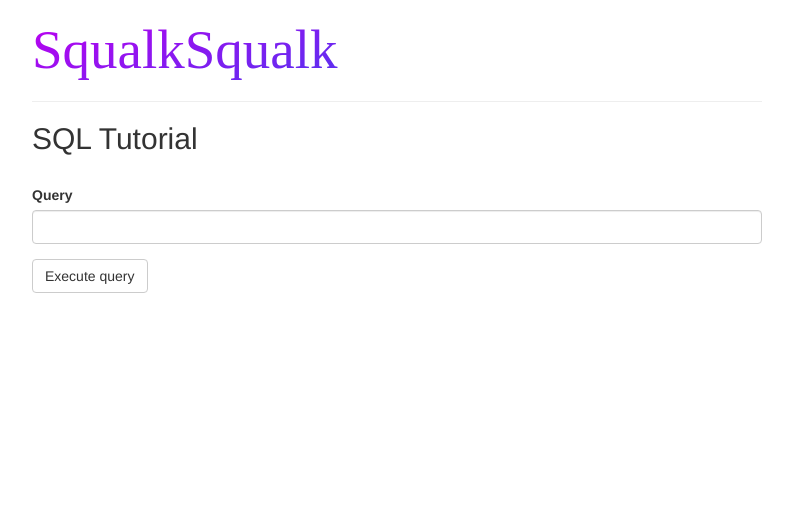
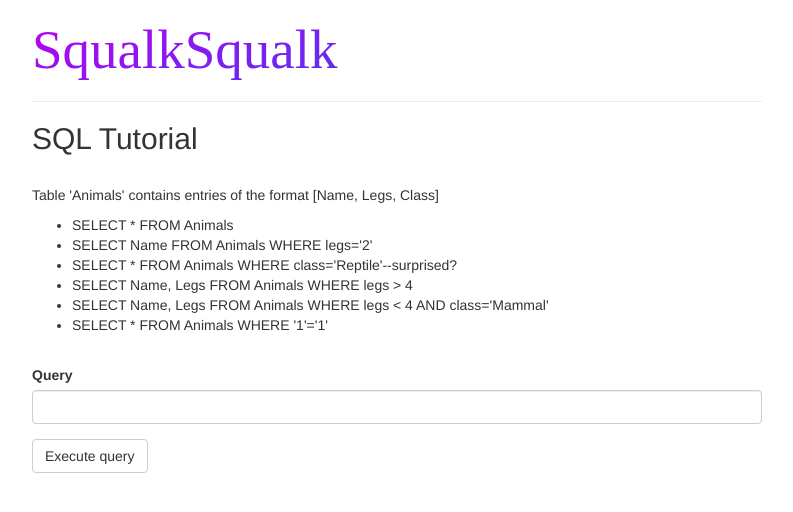
Before and after one commit to cythrauL/SimpleVulnerableWebApp, a Flask app: page /learn_sql in a window 1280 px wide. Shown: the top 512 px of the page, without its empty margins (243-1036 px from the left). Run offline with Flask 2, Linux system fonts and the light colour scheme; some libraries are stand-ins or nearby versions.

Commit message:
update lesson sql template

```diff
--- a/routes.py
+++ b/routes.py
@@ -134,10 +134,14 @@ def learn_sql():
 @app.route("/execute_sql", methods=["POST"])
 def run_sql():
     with sqlite3.connect(TUTORIAL_DB_NAME) as db:
-        c = db.cursor()
-        c.execute(request.form.get("query"))
-        rows = c.fetchall()
-    rows = '\n'.join(rows)
+        try:
+            c = db.cursor()
+            c.execute(request.form.get("query"))
+            rows = c.fetchall()
+            rows = '\n'.join([str(x) for x in rows])
+        except Exception as e:
+            rows = e
+
     return render_template("learn_sql.j2",
             sqlForm=SqlForm(),
             sql_output=rows)
@@ -152,7 +156,7 @@ def run_bash():
         try:
             command_output = check_output([request.form.get("command")], shell=True).decode().strip()
         except Exception as e:
-            command_output = f"Failed to execute {request.args.get('command')}"
+            command_output = f"Failed to execute {request.form.get('command')}"
         return render_template("learn_bash.j2",
                 bashForm=BashForm(),
                 bash_output=command_output)
--- a/templates/learn_sql.j2
+++ b/templates/learn_sql.j2
@@ -5,6 +5,18 @@
 <h2>
 SQL Tutorial
 </h2>
+<br>
+<p>
+Table 'Animals' contains entries of the format [Name, Legs, Class]
+</p>
+<ul>
+<li>SELECT * FROM Animals</li>
+<li>SELECT Name FROM Animals WHERE legs='2'</li>
+<li>SELECT * FROM Animals WHERE class='Reptile'--surprised?</li>
+<li>SELECT Name, Legs FROM Animals WHERE legs &gt 4</li>
+<li>SELECT Name, Legs FROM Animals WHERE legs &lt 4 AND class='Mammal'</li>
+<li>SELECT * FROM Animals WHERE '1'='1'</li>
+</ul>
 <br>
 <div>
 	<div>
```
